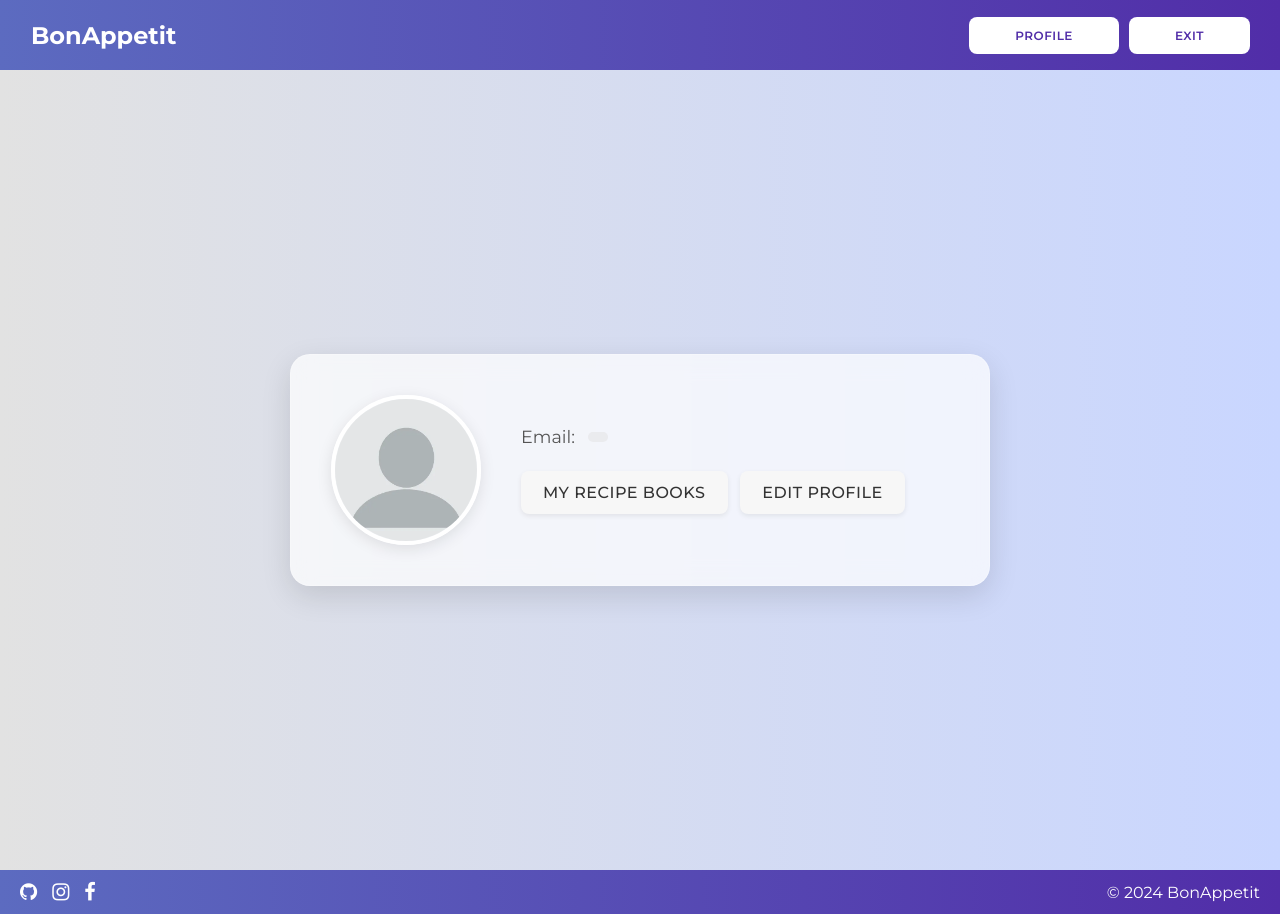
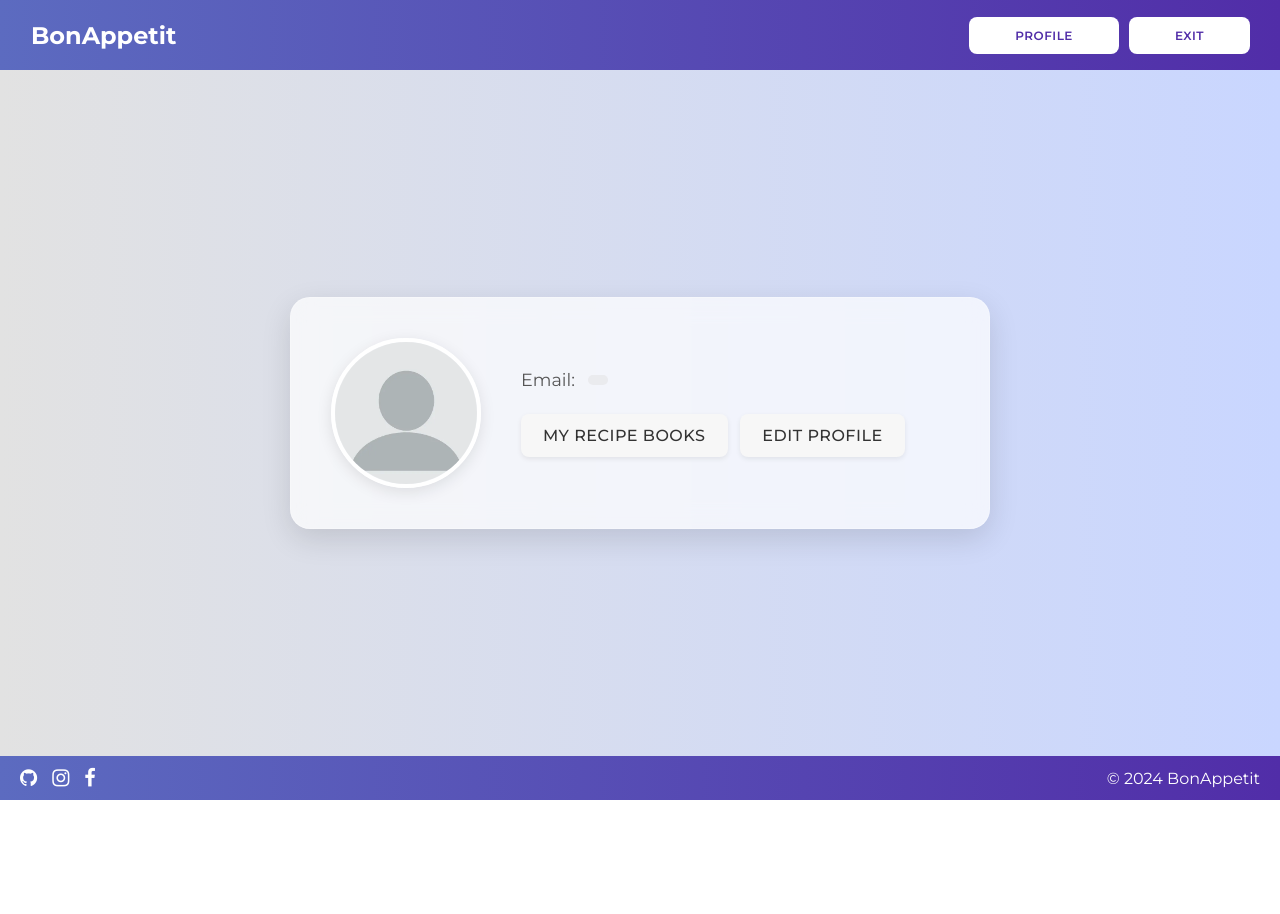
Before and after one commit to matearg/BonAppetit, an Angular app: page /profile in a window 1280 px wide. After the commit the page ends 800 px from the top, so only its background shows below. Built offline with nearby package versions, Linux system fonts and the light colour scheme; no server answers; sample sign-in values are in the browser's storage.

Commit message:
Fixed a footer placement problem
The footer was not showing propperly when it has space to do so

```diff
--- a/src/app/views/login/login.css
+++ b/src/app/views/login/login.css
@@ -5,7 +5,7 @@
   align-items: center;
   justify-content: center;
   flex-direction: column;
-  height: 100vh;
+  height: 100%;
 }
 
 .container {
--- a/src/app/views/profile/profile.css
+++ b/src/app/views/profile/profile.css
@@ -4,13 +4,12 @@
 :host {
   display: flex;
   flex-direction: column;
-  min-height: 100vh;
+  height: 100vh;
 }
 
 .main-section {
   display: flex;
   flex-grow: 1; /* Ocupa el espacio vertical disponible */
-  height: 100vh;
 }
 
 .container-section {
```
